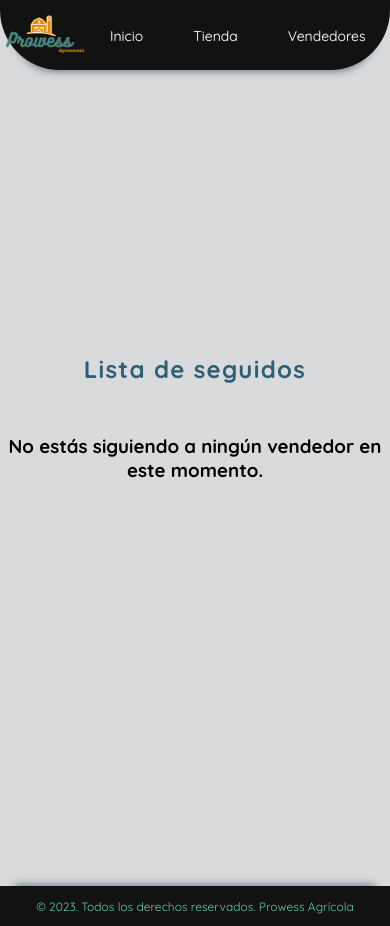
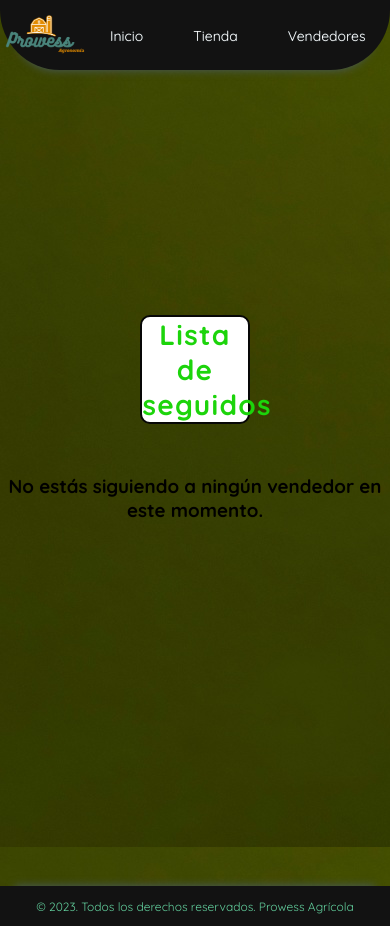
Before and after one commit to alissoncaiza/prowessAGR---Node-js, a React (Create React App) app in the folder frontend/: page /follow in a window 390 px wide. Shown: the top 926 px of the page. Built offline with nearby package versions, Linux system fonts and the light colour scheme; sample sign-in values are in the browser's storage.

Commit message:
Chancusig_Responsive

```diff
--- a/frontend/src/pages/follow/follow.css
+++ b/frontend/src/pages/follow/follow.css
@@ -1,6 +1,7 @@
 .follow-row {
     min-height: 105vh;
     display: flex;
+    background-image: url("fond.jpg");
     justify-content: center;
     align-items: center;
     flex-direction: column;
@@ -9,10 +10,21 @@
 
 .follow-title {
     text-align: center;
+    font-size: 28px;
+    -webkit-transition: 1s linear;
+    transition: 0.25s linear;
     letter-spacing: 1.3px;
-    color: #2f5f74;
+    color: #1cd40b;
+    border: solid 2px;
+    border-radius: 10px;
+    width: 28%;
+    border-color: #070707;
+    background-color: white;
 }
-
+.follow-title:hover{
+    -webkit-box-shadow: 10px 10px 14px 2px rgba(0,0,0,0.47);
+    box-shadow: 10px 10px 14px 2px rgba(0,0,0,0.47);
+  }
 .follow-sellers {
     margin: 40px 0 60px 0;
     display: flex;
@@ -39,8 +51,8 @@
 }
 
 .unfollow:hover {
-    background: #ffffff;
-    color: #ca2734;
+    background: #fffffeec;
+    color: #e70f0f;
 }
 
 @media screen and (max-width: 375px) {
@@ -50,6 +62,7 @@
         font-size: 3rem;
     }
     .footer-container{
+
         position: absolute;
     }
     .header-menu{
--- a/frontend/src/pages/seller/seller.css
+++ b/frontend/src/pages/seller/seller.css
@@ -114,7 +114,7 @@
 }
 /*up the click*/
 .pagi-item:hover {
-    background-color: #35aa64;
+    background-color: #0003c2fb;
     cursor: pointer;
 }
 
@@ -132,16 +132,21 @@
 }
 
 .disabledPagi {
-    background-color: #76e0e5b6;
+    -webkit-transition: 1s linear;
+    transition: 0.25s linear;
+    background-color: #33ec04b6;
 }
-
+.disabledPagi:hover{
+    -webkit-box-shadow: 10px 10px 14px 2px rgba(0,0,0,0.47);
+    box-shadow: 10px 10px 14px 2px rgba(0,0,0,0.47);
+  }
 .disabledPagi .pagi-link {
     color: #000000;
 }
 
 .disabledPagi:hover {
     transform: scale(1.1);
-    background-color: #35aa64;
+    background-color: #09c909;
 }
 
 .disabledPagi:hover .pagi-link {
--- a/frontend/src/pages/sellers/sellers.css
+++ b/frontend/src/pages/sellers/sellers.css
@@ -61,7 +61,7 @@
 
 
 .sell-fill-group {
-    --bg: #e5ffee;
+    --bg: #3fd411cb;
     --hover-bg: #dceee2;
     --hover-text: #fffbfd;
     max-width: 23ch;
--- a/frontend/src/pages/shop/shop.css
+++ b/frontend/src/pages/shop/shop.css
@@ -213,7 +213,7 @@
 }
 
 .pagi-active {
-    background-color: #99b6ec;
+    background-color: #0e0155d3;
 }
 
 .filter-pagination ul li.pagi-active a,
```
Also changed, not shown: frontend/src/pages/follow/fond.jpg (added).
